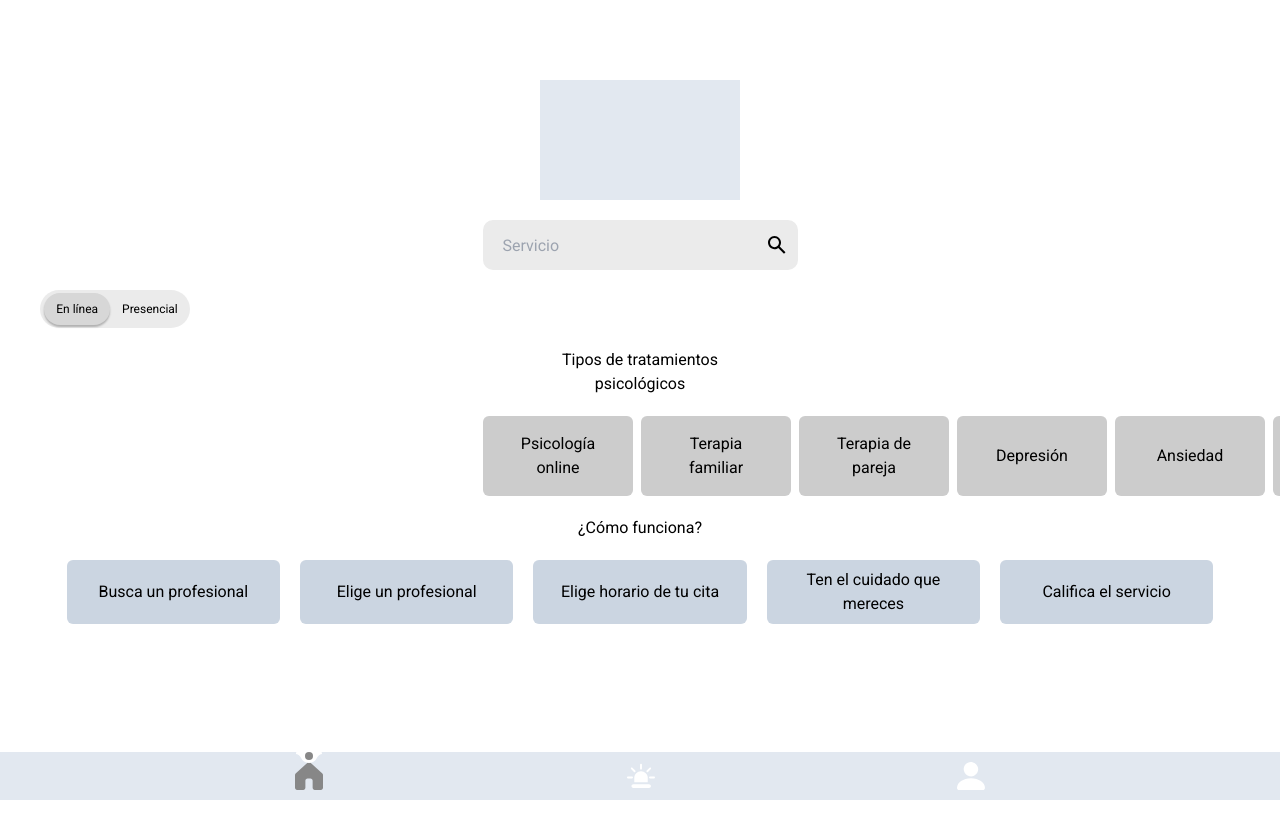
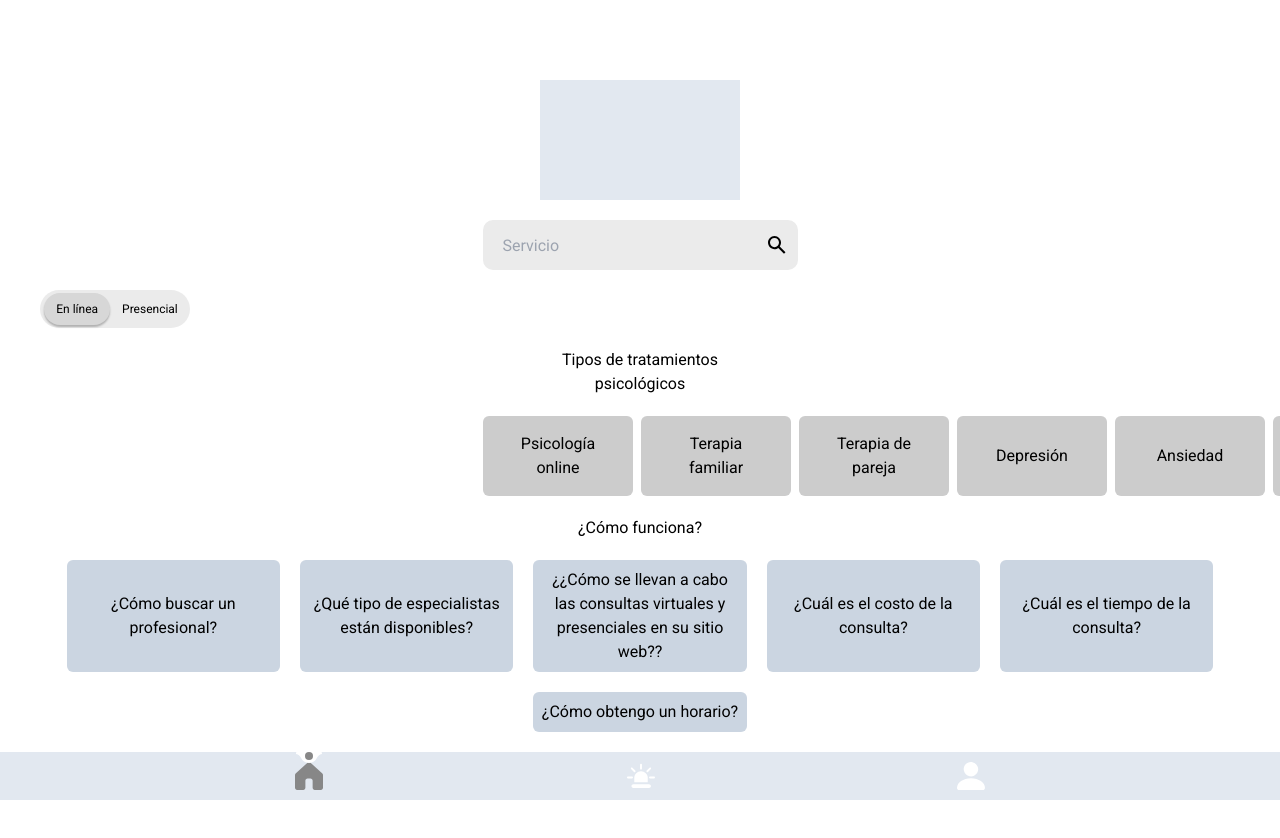
Before and after one commit to No-Country/c10-58-m-reactchallenge-mern, a React (Vite) app: page / in a window 1280 px wide. Shown: the top 838 px of the page. Built offline with nearby package versions, Linux system fonts and the light colour scheme; no server answers.

Commit message:
PrivateRoutes 2.0

```diff
--- a/src/components/Navbar.jsx
+++ b/src/components/Navbar.jsx
@@ -3,7 +3,7 @@
 /* eslint-disable no-tabs */
 /* eslint-disable jsx-quotes */
 import { NavLink, useLocation } from 'react-router-dom'
-import { useState } from 'react'
+import { useEffect, useState } from 'react'
 import navbarIcon from '../../public/navbar_icon.svg'
 import homeIcon from '../../public/home_icon.svg'
 import variantHomeIcon from '../../public/home_variant.svg'
@@ -16,12 +16,13 @@ import User from './User'
 
 const Navbar = () => {
   const location = useLocation()
-  const [selected, setSelected] = useState(location.pathname)
+  const [selected, setSelected] = useState('')
+
+  useEffect(() => {
+    setSelected(location.pathname)
+  }, [location])
+
   const { user } = useFirebaseContext()
-
-  const handleNavLinkClick = (icon) => {
-    setSelected(icon)
-  }
 
   return (
     <nav className="w-full h-[50px] sticky bottom-0">
@@ -30,41 +31,33 @@ const Navbar = () => {
           {selected === '/' && (
             <img className="absolute top-[-5px] left-[9px]" src={navbarIcon} />
           )}
-          <NavLink to="/" onClick={() => handleNavLinkClick('/')}>
+          <NavLink to="/">
             <img src={selected === '/' ? variantHomeIcon : homeIcon} alt="" />
           </NavLink>
         </li>
         <li className="relative">
-          {selected === 'emergency' && (
+          {selected === '/emergency' && (
             <img className="absolute top-[-5px] left-[10px]" src={navbarIcon} />
           )}
-          <NavLink
-            className=""
-            to="/emergency"
-            onClick={() => handleNavLinkClick('emergency')}
-          >
+          <NavLink className="" to="/emergency">
             <img
               src={
-                selected === 'emergency' ? variantEmergencyIcon : emergencyIcon
+                selected === '/emergency' ? variantEmergencyIcon : emergencyIcon
               }
               alt=""
             />
           </NavLink>
         </li>
         <li className="relative">
-          {selected === 'profile' && (
+          {selected === '/profile' && (
             <img className="absolute top-[-5px] left-[8px] " src={navbarIcon} />
           )}
-          <NavLink
-            className=""
-            to="/profile"
-            onClick={() => handleNavLinkClick('profile')}
-          >
+          <NavLink className="" to="/profile">
             {user ? (
               <User />
             ) : (
               <img
-                src={selected === 'profile' ? variantProfileIcon : profileIcon}
+                src={selected === '/profile' ? variantProfileIcon : profileIcon}
                 alt=""
               />
             )}
--- a/src/hook/useAsync.js
+++ /dev/null
@@ -1,24 +0,0 @@
-import { useState, useEffect } from 'react'
-
-export const useAsync = (requestFunction) => {
-  const [result, setResult] = useState(null)
-  const [isLoading, setIsLoading] = useState(false)
-  const [error, setError] = useState(false)
-
-  async function fetchData () {
-    setIsLoading(true)
-    try {
-      const response = await requestFunction()
-      setResult(response)
-    } catch (error) {
-      console.log(error)
-      setError(error)
-    }
-    setIsLoading(false)
-  }
-  useEffect(() => {
-    fetchData()
-  }, [])
-
-  return { isLoading, result, error }
-}
--- a/src/pages/Home.jsx
+++ b/src/pages/Home.jsx
@@ -42,17 +42,43 @@ const Home = () => {
     'Orientación profesional',
   ]
   const faq = [
-    'Busca un profesional',
-    'Elige un profesional',
-    'Elige horario de tu cita',
-    'Ten el cuidado que mereces',
-    'Califica el servicio',
+    {
+      option: '¿Cómo buscar un profesional?',
+      description:
+        'Lorem ipsum dolor sit amet, consectetur adipiscing elit. Fusce convallis dui eget eros varius, in vestibulum dolor auctor. Suspendisse vitae enim sed lorem eleifend laoreet. Aliquam vitae massa euismod, gravida nisi a, tempor nibh. Suspendisse potenti. Sed quis felis ac leo bibendum faucibus. Nam in mi non justo aliquam pulvinar. Integer ac neque vel purus vehicula bibendum.',
+    },
+    {
+      option: '¿Qué tipo de especialistas están disponibles?',
+      description:
+        'Lorem ipsum dolor sit amet, consectetur adipiscing elit. Fusce convallis dui eget eros varius, in vestibulum dolor auctor. Suspendisse vitae enim sed lorem eleifend laoreet. Aliquam vitae massa euismod, gravida nisi a, tempor nibh. Suspendisse potenti. Sed quis felis ac leo bibendum faucibus. Nam in mi non justo aliquam pulvinar. Integer ac neque vel purus vehicula bibendum.',
+    },
+    {
+      option:
+        '¿¿Cómo se llevan a cabo las consultas virtuales y presenciales en su sitio web??',
+      description:
+        'Lorem ipsum dolor sit amet, consectetur adipiscing elit. Fusce convallis dui eget eros varius, in vestibulum dolor auctor. Suspendisse vitae enim sed lorem eleifend laoreet. Aliquam vitae massa euismod, gravida nisi a, tempor nibh. Suspendisse potenti. Sed quis felis ac leo bibendum faucibus. Nam in mi non justo aliquam pulvinar. Integer ac neque vel purus vehicula bibendum.',
+    },
+    {
+      option: '¿Cuál es el costo de la consulta?',
+      description:
+        'Lorem ipsum dolor sit amet, consectetur adipiscing elit. Fusce convallis dui eget eros varius, in vestibulum dolor auctor. Suspendisse vitae enim sed lorem eleifend laoreet. Aliquam vitae massa euismod, gravida nisi a, tempor nibh. Suspendisse potenti. Sed quis felis ac leo bibendum faucibus. Nam in mi non justo aliquam pulvinar. Integer ac neque vel purus vehicula bibendum.',
+    },
+    {
+      option: '¿Cuál es el tiempo de la consulta?',
+      description:
+        'Lorem ipsum dolor sit amet, consectetur adipiscing elit. Fusce convallis dui eget eros varius, in vestibulum dolor auctor. Suspendisse vitae enim sed lorem eleifend laoreet. Aliquam vitae massa euismod, gravida nisi a, tempor nibh. Suspendisse potenti. Sed quis felis ac leo bibendum faucibus. Nam in mi non justo aliquam pulvinar. Integer ac neque vel purus vehicula bibendum.',
+    },
+    {
+      option: '¿Cómo obtengo un horario?',
+      description:
+        'Lorem ipsum dolor sit amet, consectetur adipiscing elit. Fusce convallis dui eget eros varius, in vestibulum dolor auctor. Suspendisse vitae enim sed lorem eleifend laoreet. Aliquam vitae massa euismod, gravida nisi a, tempor nibh. Suspendisse potenti. Sed quis felis ac leo bibendum faucibus. Nam in mi non justo aliquam pulvinar. Integer ac neque vel purus vehicula bibendum.',
+    },
   ]
 
   function goToMedics() {
     navigate('/list')
   }
-  const { loading } = useFirebaseContext()
+  const { loading, logout } = useFirebaseContext()
 
   if (loading) return <h1>Cargando...</h1>
   return (
@@ -152,13 +178,19 @@ const Home = () => {
               <div
                 key={i}
                 className="text-center bg-slate-300 justify-center p-2 w-1/6 flex items-center rounded-md"
-                onClick={goToMedics}
               >
-                {question}
+                {question.option}
               </div>
             ))}
           </div>
         </section>
+        <button
+          className="ml-5 bg-[#35d3ff] text-black rounded-md p-2 w-[150px] mt-5"
+          type="button"
+          onClick={logout}
+        >
+          Logout
+        </button>
       </main>
       {/* <Footer /> */}
     </>
--- a/src/router/PrivateRoute.jsx
+++ b/src/router/PrivateRoute.jsx
@@ -1,3 +1,4 @@
+import { Btn } from '../components/MicroComponents/Btn'
 import { useFirebaseContext } from '../context/UserContext'
 import { useNavigate } from 'react-router-dom'
 const PrivateRoute = ({ children }) => {
@@ -7,7 +8,7 @@ const PrivateRoute = ({ children }) => {
     return (
       <div>
         <h1>Debes iniciar sesión para ingresar a esta sección</h1>
-        <button onClick={() => navigate('/login')}>Ingresar</button>
+        <Btn onClick={() => navigate('/login')}>Ingresar</Btn>
       </div>
     )
   }
```
